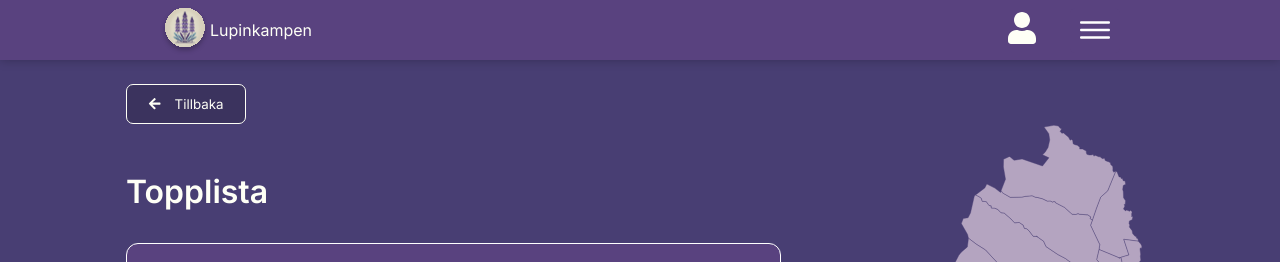
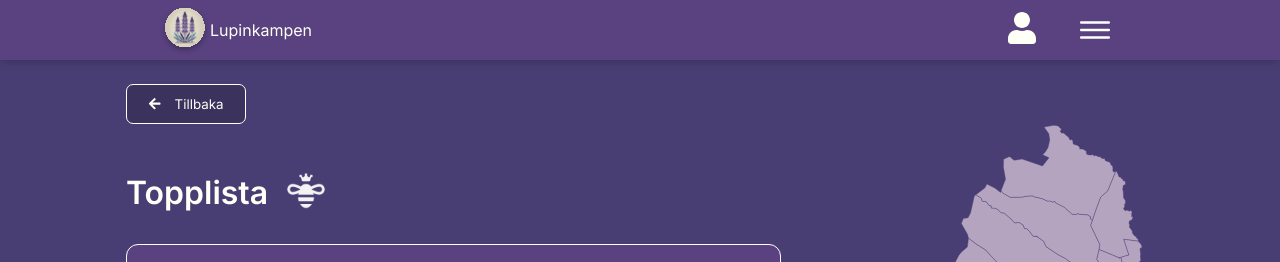
Before and after one commit to CarolineVarsaga/lupinkampen, a React (Vite) app in the folder client/: page /#/topplista in a window 1280 px wide. Shown: the top 262 px of the page. Built offline with nearby package versions, Linux system fonts and the light colour scheme; no server answers.

Commit message:
:sparkles: adds icon

```diff
--- a/client/src/views/LeaderBoard.tsx
+++ b/client/src/views/LeaderBoard.tsx
@@ -23,7 +23,16 @@ const LeaderBoard = () => {
       <section className="leaderboard">
         <div className="leaderboard-left-column">
           <BackButton className="leaderboard-back" />
-          <h2>Topplista</h2>
+          <div className="leaderboard-heading">
+            <h2>Topplista</h2>
+            <img
+              src="/assets/leaderboard-bee.svg"
+              alt="Ikon av ett bi med krona"
+              width={40}
+              height={40}
+              className="leaderboard-icon"
+            />
+          </div>
           <div className="leaderboard-container">
             <LeaderboardContainer setSelectedUser={handleSetSelectedUser} />
           </div>
```
